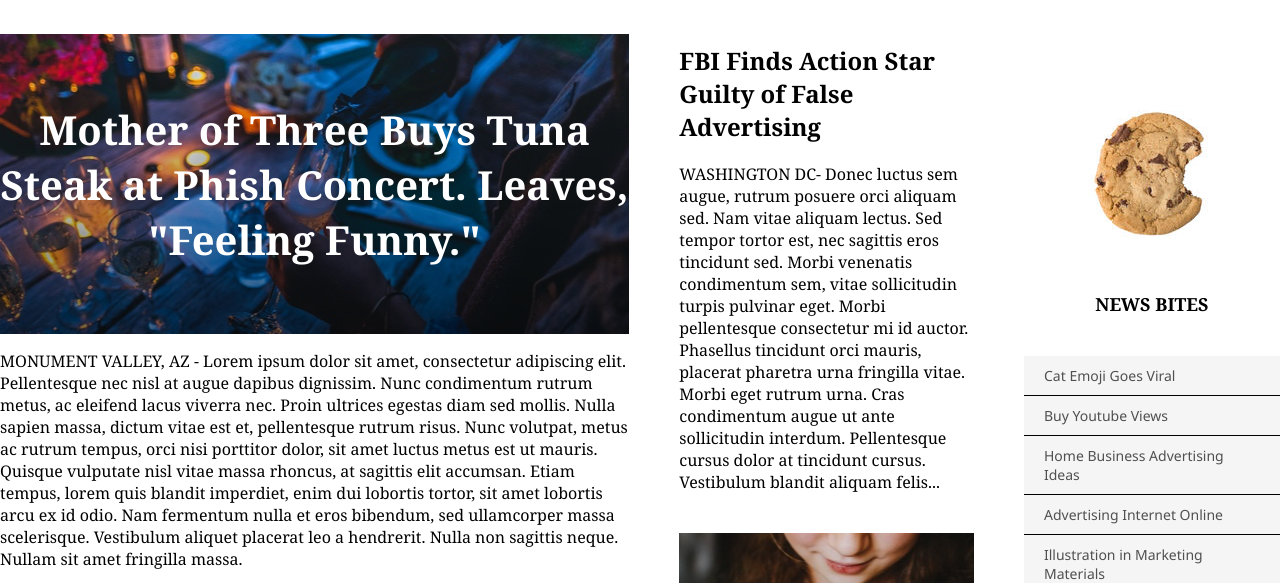
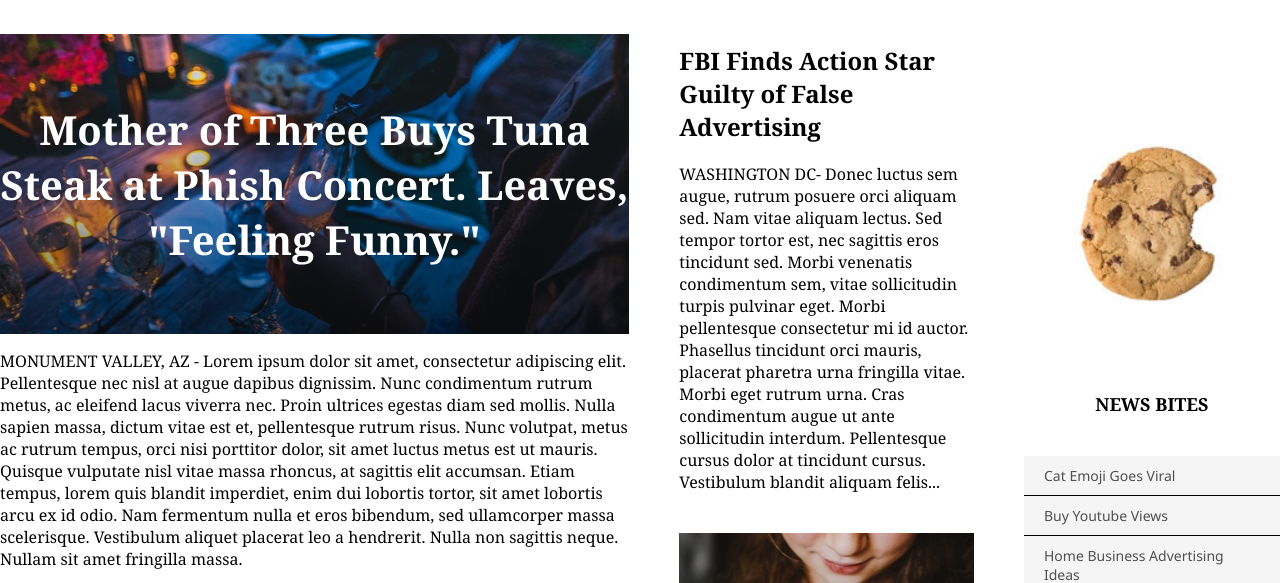
Before and after one commit to Generian/MyTimes, a plain HTML site: page index.html in a window 1280 px wide. Shown: the part 86-669 px from the top of the page. Drawn offline with Linux system fonts and the light colour scheme.

Commit message:
Fix images.

```diff
--- a/resources/css/index.css
+++ b/resources/css/index.css
@@ -121,9 +121,12 @@ body {
 
 .sub_story_image {
   width: 100%;
-  height: 200px;
+  height: 300px;
   display: flex;
   margin-top: 40px;
+  background-position: center;
+  background-repeat: no-repeat;
+  background-size: cover;
 }
 
 .image_sub_1 {
```
